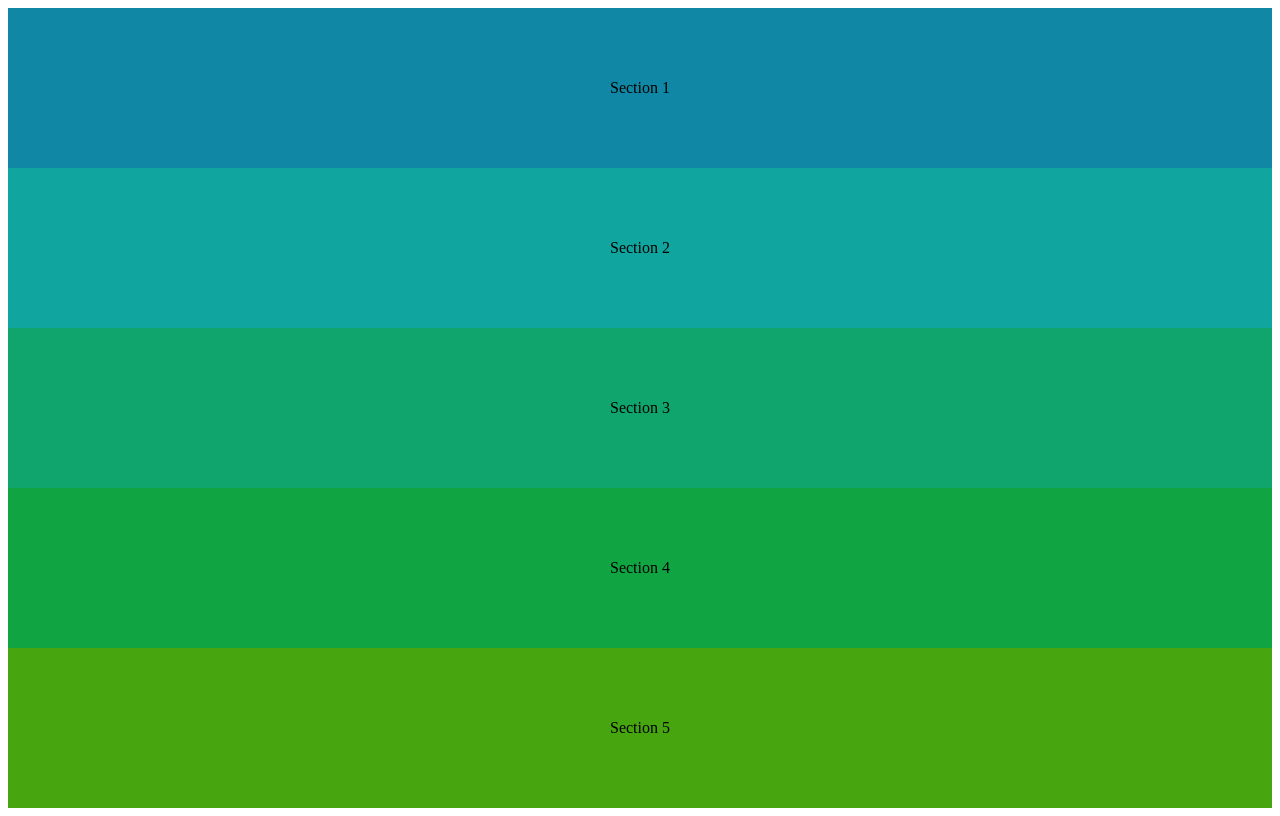
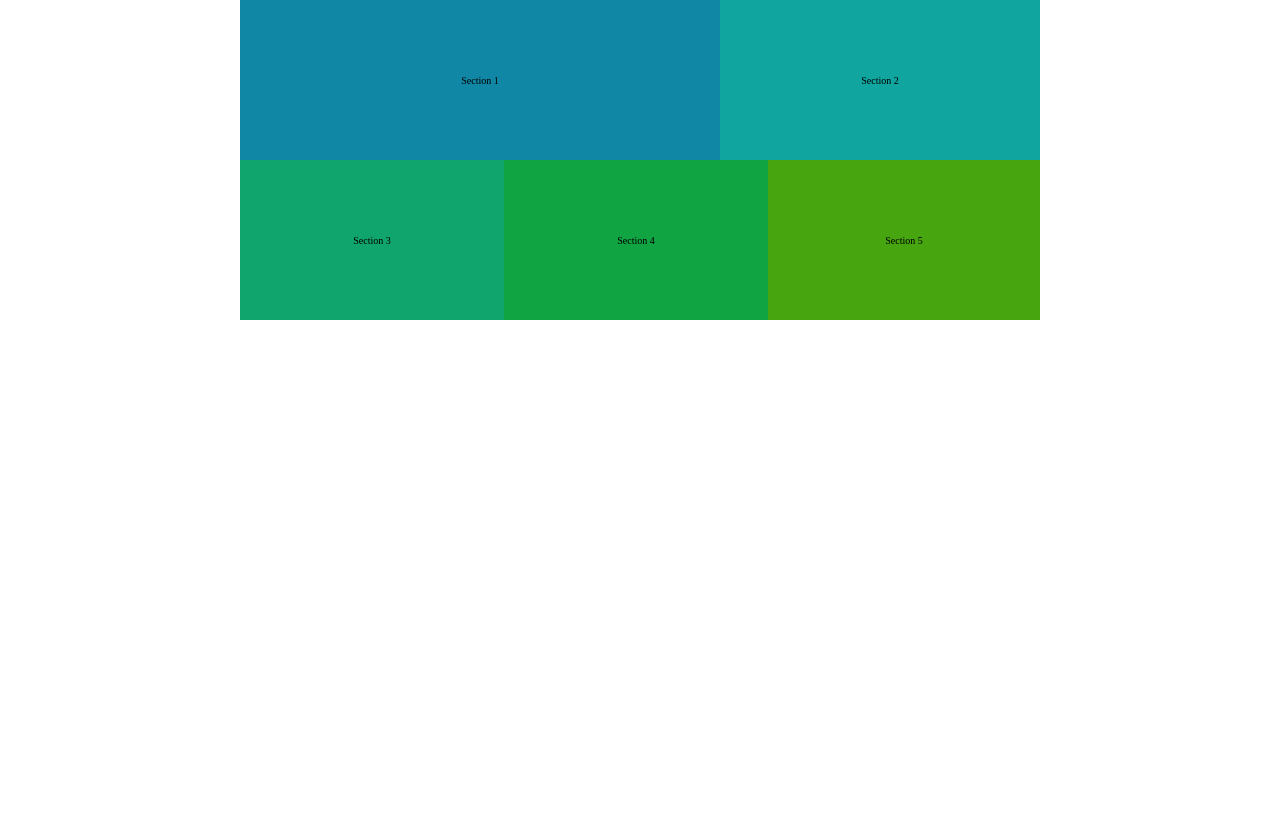
Before and after one commit to joanbric/HTML-and-CSS, a plain HTML site: page mostly-fluid/index.html in a window 1280 px wide. Drawn offline with Linux system fonts and the light colour scheme.

Commit message:
Using media query

```diff
--- a/mostly-fluid/styles.css
+++ b/mostly-fluid/styles.css
@@ -1,9 +1,23 @@
+*{
+    margin: 0;
+    padding: 0;
+    box-sizing: border-box;
+}
+body{
+    font-size: 62.5%;
+}
 main{
+    display: flex;
+    flex-wrap: wrap;
+    max-width: 800px;
+    justify-content: center;
+    margin: 0 auto;
 }
 
 section{
     display: flex;
     width: 100%;
+
     height: 20vh;
     justify-content: center;
     align-items: center;
@@ -13,3 +27,25 @@ section{
 .c3{background-color: #10a56c;}
 .c4{background-color: #10a542;}
 .c5{background-color: #47a510;}
+
+
+@media (min-width: 600px){
+    .c2, .c3, .c4{
+        width: 50%;
+    }
+}
+
+@media (min-width: 800px){
+    .c1{
+        width: 60%;
+    }
+    .c2{
+        width: 40%;
+    }
+    .c3, .c4{
+        width: 33%;
+    }
+    .c5{
+        width: 34%;
+    }
+}
```
